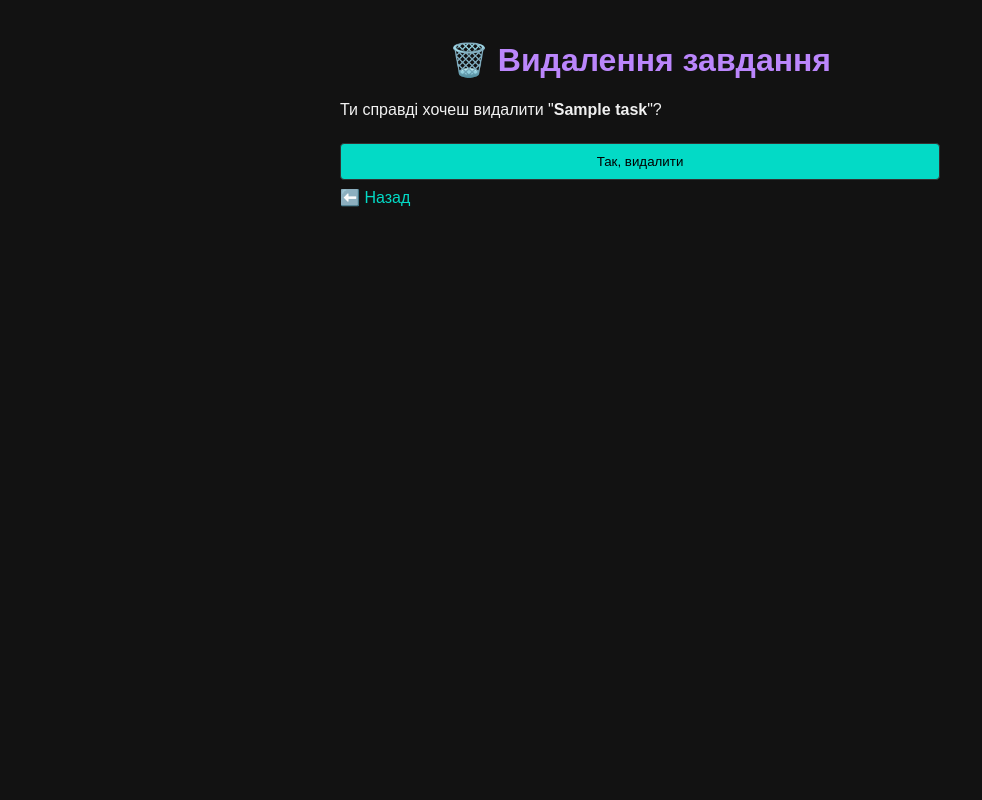
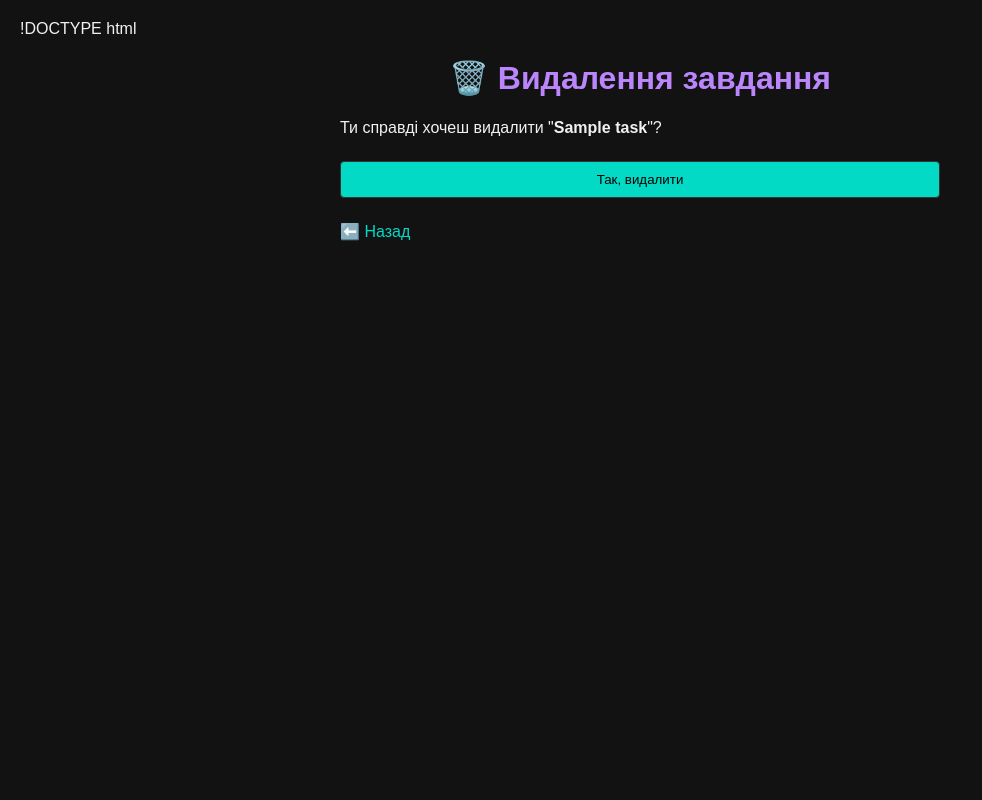
Before and after one commit to romko2003/todo, a Django app: template todo_app/templates/delete.html in a window 1280 px wide. Shown: the whole page, without its empty margins (0-982 px from the left). Run offline with Django 5.2, Linux system fonts and the light colour scheme; the template is opened without the code that fills it: most values are stand-ins (such as "Sample title", 1, 10 or a date in 2020).

Commit message:
editing update and delete templates

```diff
--- a/todo_app/templates/delete.html
+++ b/todo_app/templates/delete.html
@@ -1,5 +1,5 @@
 {% load static %}
-<!DOCTYPE html>
+!DOCTYPE html
 <html lang="uk">
 <head>
     <meta charset="UTF-8">
```
